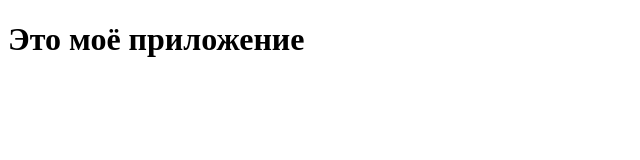
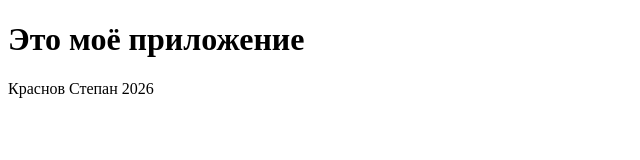
Before and after one commit to 21ISR/mobdev-git-lab-Krasnov, a plain HTML site: page index.html in a window 1280 px wide. Shown: the whole page, without its empty margins (0-640 px from the left). Drawn offline with Linux system fonts and the light colour scheme.

Commit message:
Second step

```diff
--- a/index.html
+++ b/index.html
@@ -7,5 +7,6 @@
 </head>
 <body>
     <h1>Это моё приложение</h1>
+    <footer>Краснов Степан 2026</footer>
 </body>
 </html>
```
